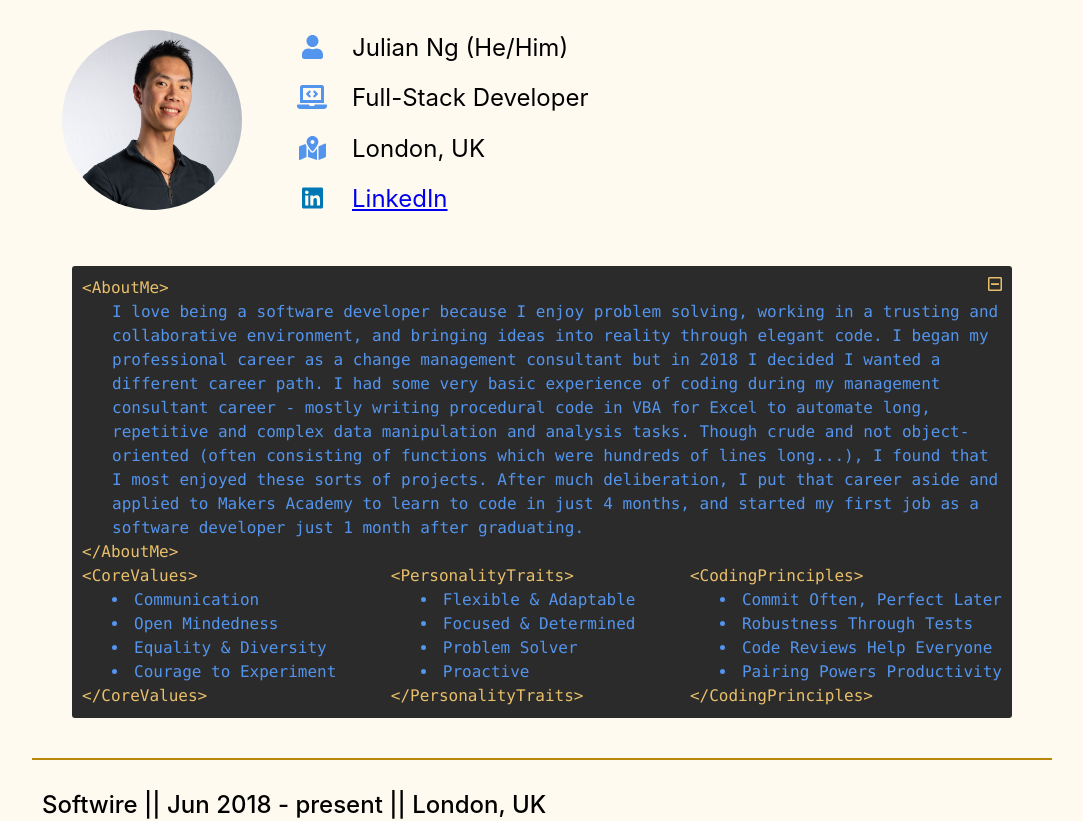
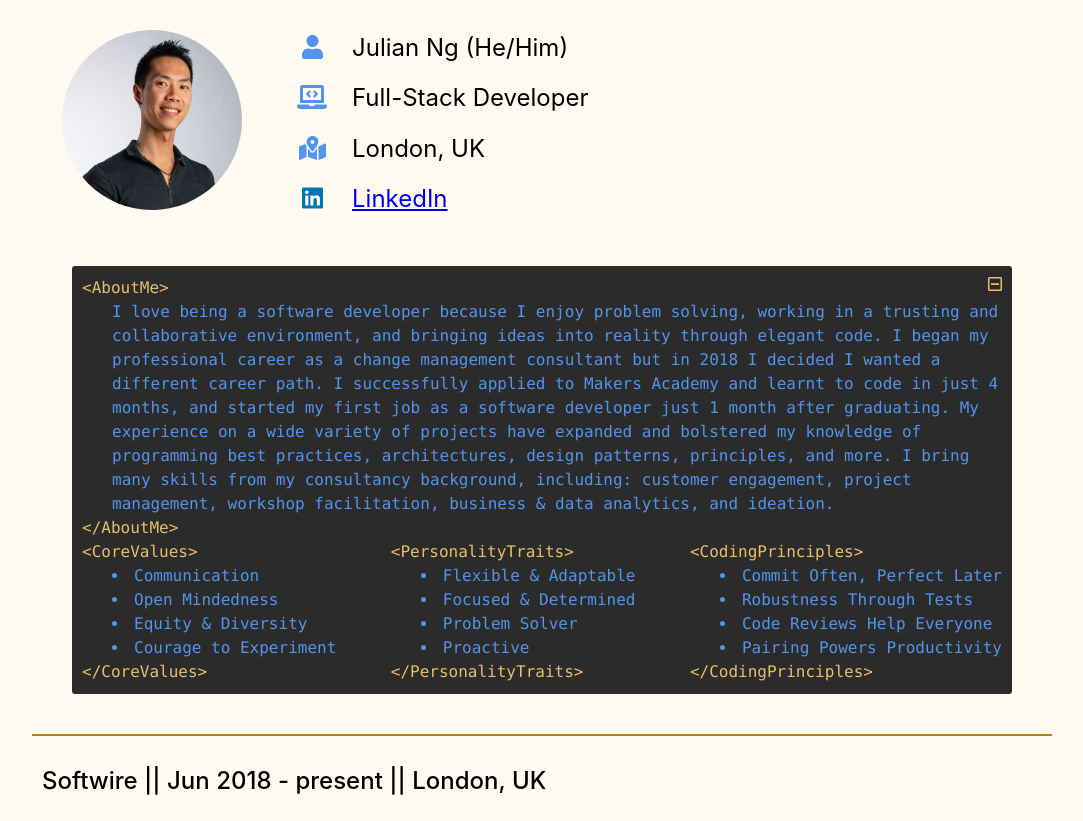
Before and after one commit to julesnuggy/cv, a React (Create React App) app: page / in a window 1280 px wide. Shown: the top 821 px of the page, without its empty margins (98-1181 px from the left). Built offline with nearby package versions, Linux system fonts and the light colour scheme.

Commit message:
Update About Me section

```diff
--- a/src/components/aboutMe.tsx
+++ b/src/components/aboutMe.tsx
@@ -48,13 +48,13 @@ const AboutMe = ({screenSize}: aboutMeProps) => {
     </div>
     <div className="indented-text">
       I love being a software developer because I enjoy problem solving, working in a trusting and collaborative
-      environment, and bringing ideas into reality through elegant code. I began my professional career
-      as a change management consultant but in 2018 I decided I wanted a different career path. I had some very basic
-      experience of coding during my management consultant career - mostly writing procedural code in VBA for Excel to
-      automate long, repetitive and complex data manipulation and analysis tasks. Though crude and not object-oriented
-      (often consisting of functions which were hundreds of lines long...), I found that I most enjoyed these sorts of
-      projects. After much deliberation, I put that career aside and applied to Makers Academy to learn to code in just
-      4 months, and started my first job as a software developer just 1 month after graduating.
+      environment, and bringing ideas into reality through elegant code. I began my professional career as a change
+      management consultant but in 2018 I decided I wanted a different career path. I successfully applied to Makers
+      Academy and learnt to code in just 4 months, and started my first job as a software developer just 1 month after
+      graduating. My experience on a wide variety of projects have expanded and bolstered my knowledge of programming
+      best practices, architectures, design patterns, principles, and more. I bring many skills from my consultancy
+      background, including: customer engagement, project management, workshop facilitation, business & data analytics,
+      and ideation.
     </div>
     <div className="tag">{'</AboutMe>'}</div>
     <div className="tag-container">
@@ -63,7 +63,7 @@ const AboutMe = ({screenSize}: aboutMeProps) => {
         <div className="indented-text">
           <li>Communication</li>
           <li>Open Mindedness</li>
-          <li>Equality & Diversity</li>
+          <li>Equity & Diversity</li>
           <li>Courage to Experiment</li>
         </div>
         <div className="tag">{'</CoreValues>'}</div>
```
